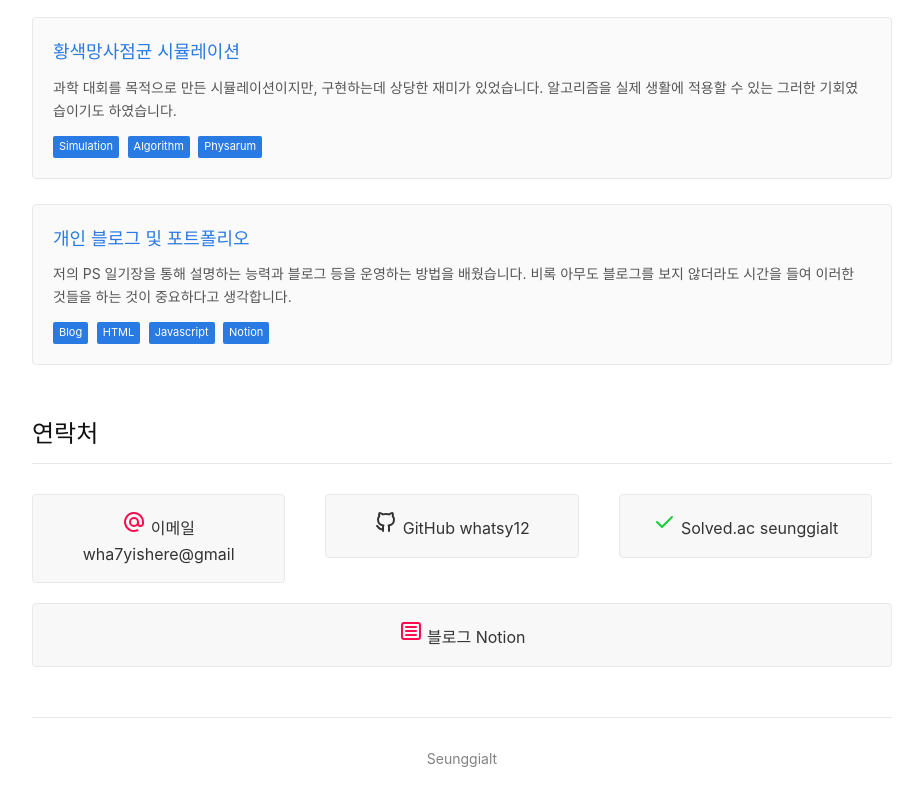
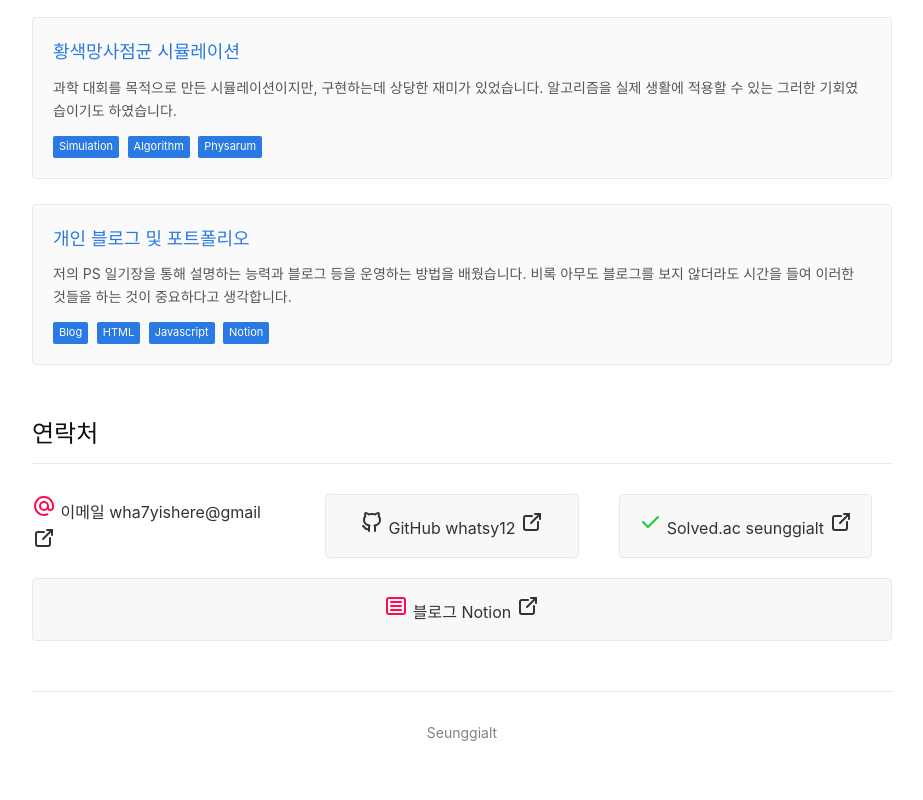
Before and after one commit to seunggialt/seunggialt.github.io, a plain HTML site: page index.html in a window 1280 px wide. Shown: the part 653-1453 px from the top of the page, without its empty margins (178-1101 px from the left). After the commit the page ends 1428 px from the top, so only its background shows below. Drawn offline with Linux system fonts and the light colour scheme.

Commit message:
Update index.html

```diff
--- a/index.html
+++ b/index.html
@@ -429,16 +429,16 @@
         <h2 class="section-title">연락처</h2>
         <ul class="contact-list">
             <li class="contact-item">
-                <a href="wha7yishere@gmail" class="contact-link">
-                    <span class="css-x08vgp" style="color: rgb(254, 12, 80);"><svg xmlns="http://www.w3.org/2000/svg" width="24" height="24" viewBox="0 0 24 24" fill="none" stroke="currentColor" stroke-width="2" stroke-linecap="round" stroke-linejoin="round" class="tabler-icon tabler-icon-at "><path d="M12 12m-4 0a4 4 0 1 0 8 0a4 4 0 1 0 -8 0"></path><path d="M16 12v1.5a2.5 2.5 0 0 0 5 0v-1.5a9 9 0 1 0 -5.5 8.28"></path></svg></span>
-                    이메일                       wha7yishere@gmail
-                </a>
+                <span class="css-x08vgp" style="color: rgb(254, 12, 80);"><svg xmlns="http://www.w3.org/2000/svg" width="24" height="24" viewBox="0 0 24 24" fill="none" stroke="currentColor" stroke-width="2" stroke-linecap="round" stroke-linejoin="round" class="tabler-icon tabler-icon-at "><path d="M12 12m-4 0a4 4 0 1 0 8 0a4 4 0 1 0 -8 0"></path><path d="M16 12v1.5a2.5 2.5 0 0 0 5 0v-1.5a9 9 0 1 0 -5.5 8.28"></path></svg></span>
+                이메일                       wha7yishere@gmail
+                <span class="css-x08vgp"><svg xmlns="http://www.w3.org/2000/svg" width="24" height="24" viewBox="0 0 24 24" fill="none" stroke="currentColor" stroke-width="2" stroke-linecap="round" stroke-linejoin="round" class="tabler-icon tabler-icon-external-link "><path d="M12 6h-6a2 2 0 0 0 -2 2v10a2 2 0 0 0 2 2h10a2 2 0 0 0 2 -2v-6"></path><path d="M11 13l9 -9"></path><path d="M15 4h5v5"></path></svg></span>
             </li>
             <br>
             <li class="contact-item">
                 <a href="https://github.com/whatsy12" class="contact-link">
                     <span class="css-x08vgp" style="color: rgb(51, 51, 51);"><svg xmlns="http://www.w3.org/2000/svg" width="24" height="24" viewBox="0 0 24 24" fill="none" stroke="currentColor" stroke-width="2" stroke-linecap="round" stroke-linejoin="round" class="tabler-icon tabler-icon-brand-github "><path d="M9 19c-4.3 1.4 -4.3 -2.5 -6 -3m12 5v-3.5c0 -1 .1 -1.4 -.5 -2c2.8 -.3 5.5 -1.4 5.5 -6a4.6 4.6 0 0 0 -1.3 -3.2a4.2 4.2 0 0 0 -.1 -3.2s-1.1 -.3 -3.5 1.3a12.3 12.3 0 0 0 -6.2 0c-2.4 -1.6 -3.5 -1.3 -3.5 -1.3a4.2 4.2 0 0 0 -.1 3.2a4.6 4.6 0 0 0 -1.3 3.2c0 4.6 2.7 5.7 5.5 6c-.6 .6 -.6 1.2 -.5 2v3.5"></path></svg></span>
                     GitHub                       whatsy12
+                    <span class="css-x08vgp"><svg xmlns="http://www.w3.org/2000/svg" width="24" height="24" viewBox="0 0 24 24" fill="none" stroke="currentColor" stroke-width="2" stroke-linecap="round" stroke-linejoin="round" class="tabler-icon tabler-icon-external-link "><path d="M12 6h-6a2 2 0 0 0 -2 2v10a2 2 0 0 0 2 2h10a2 2 0 0 0 2 -2v-6"></path><path d="M11 13l9 -9"></path><path d="M15 4h5v5"></path></svg></span>
                 </a>
             </li>
             <br>
@@ -446,6 +446,7 @@
                 <a href="https://solved.ac/profile/seunggialt" class="contact-link">
                     <span class="css-x08vgp" style="color: rgb(23, 206, 58);"><svg xmlns="http://www.w3.org/2000/svg" width="24" height="24" viewBox="0 0 24 24" fill="none" stroke="currentColor" stroke-width="2" stroke-linecap="round" stroke-linejoin="round" class="tabler-icon tabler-icon-check "><path d="M5 12l5 5l10 -10"></path></svg></span>
                     Solved.ac                       seunggialt
+                    <span class="css-x08vgp"><svg xmlns="http://www.w3.org/2000/svg" width="24" height="24" viewBox="0 0 24 24" fill="none" stroke="currentColor" stroke-width="2" stroke-linecap="round" stroke-linejoin="round" class="tabler-icon tabler-icon-external-link "><path d="M12 6h-6a2 2 0 0 0 -2 2v10a2 2 0 0 0 2 2h10a2 2 0 0 0 2 -2v-6"></path><path d="M11 13l9 -9"></path><path d="M15 4h5v5"></path></svg></span>
                 </a>
             </li>
             <br>
@@ -453,6 +454,7 @@
                 <a href="https://achieved-hydrant-045.notion.site/Seunggialt-PS-221539d0afc18085bd58e1ae34a56504" class="contact-link">
                     <span class="css-x08vgp" style="color: rgb(254, 12, 80);"><svg xmlns="http://www.w3.org/2000/svg" width="24" height="24" viewBox="0 0 24 24" fill="none" stroke="currentColor" stroke-width="2" stroke-linecap="round" stroke-linejoin="round" class="tabler-icon tabler-icon-article "><path d="M3 4m0 2a2 2 0 0 1 2 -2h14a2 2 0 0 1 2 2v12a2 2 0 0 1 -2 2h-14a2 2 0 0 1 -2 -2z"></path><path d="M7 8h10"></path><path d="M7 12h10"></path><path d="M7 16h10"></path></svg></span>
                     블로그                       Notion
+                    <span class="css-x08vgp"><svg xmlns="http://www.w3.org/2000/svg" width="24" height="24" viewBox="0 0 24 24" fill="none" stroke="currentColor" stroke-width="2" stroke-linecap="round" stroke-linejoin="round" class="tabler-icon tabler-icon-external-link "><path d="M12 6h-6a2 2 0 0 0 -2 2v10a2 2 0 0 0 2 2h10a2 2 0 0 0 2 -2v-6"></path><path d="M11 13l9 -9"></path><path d="M15 4h5v5"></path></svg></span>
                 </a>
             </li>
         </ul>
```
